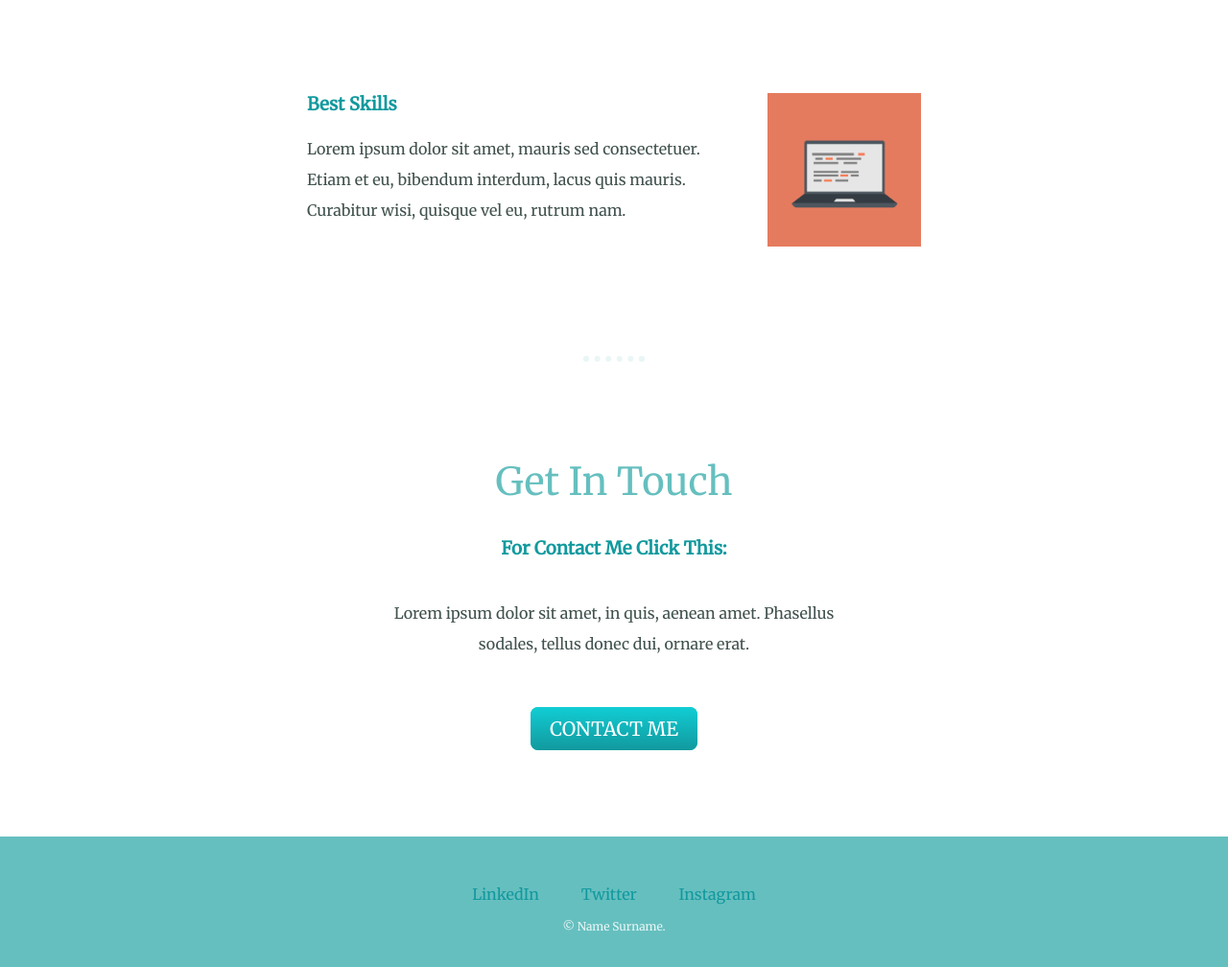
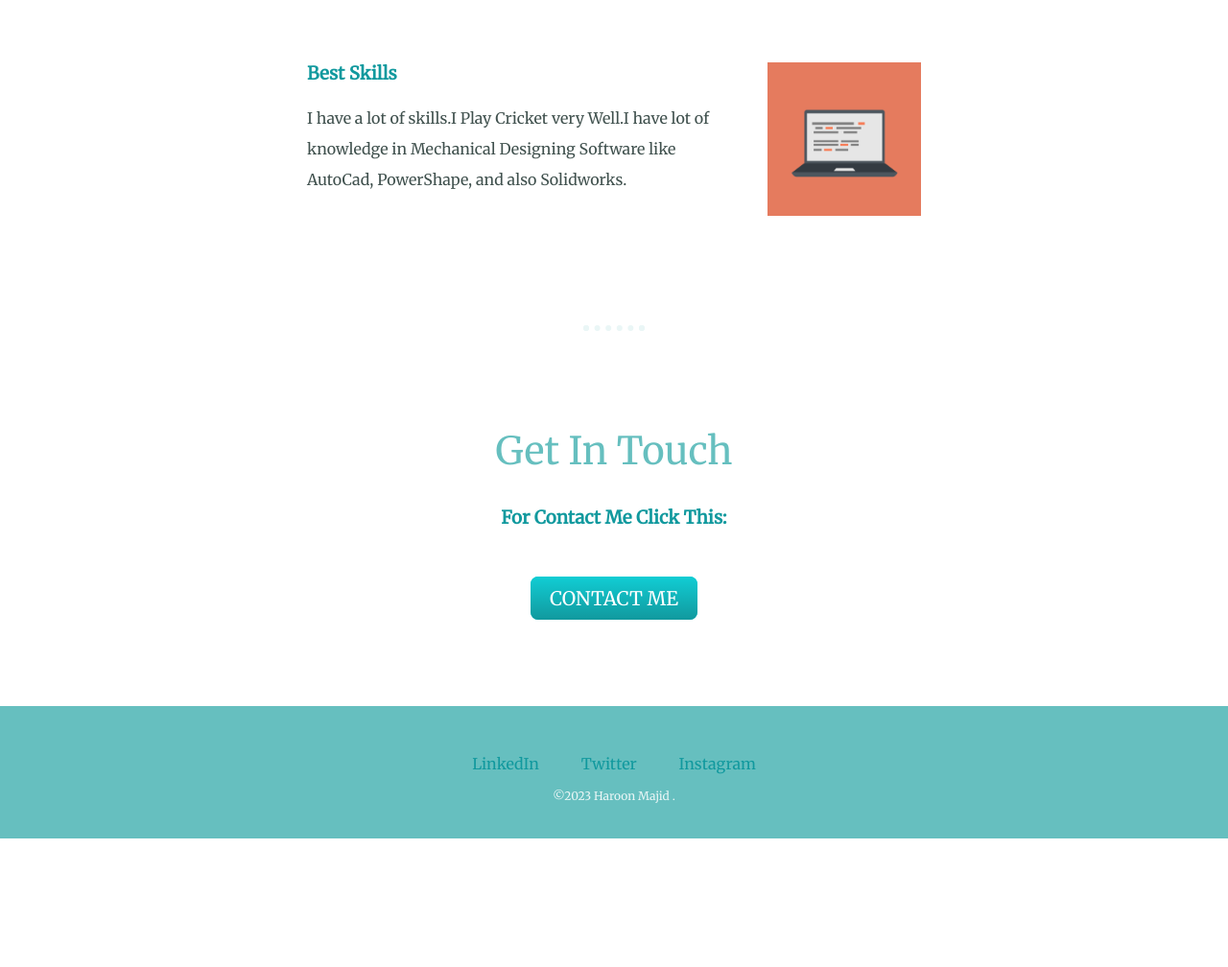
Before and after one commit to haroonmajid/cvvv, a plain HTML site: page index.html in a window 1280 px wide. Shown: the part 1938-2946 px from the top of the page at 96% size. After the commit the page ends 2812 px from the top, so only its background shows below. Drawn offline with Linux system fonts and the light colour scheme.

Commit message:
Add initial cvvv files

```diff
--- a/index.html
+++ b/index.html
@@ -26,7 +26,7 @@
         <div class="profile">
           <img class="myimage" src="images/My Image.png" alt="My Image">
           <h2>Hello.</h2>
-          <p class="intro" >I am a Web Developer. I Start web designing in 2022 February. I want to become a Best Web Developer.</p>
+          <p class="intro" >I am a Web Developer. I Start web designing in 2022. I want to become a Best Web Developer.</p>
         </div>
         <hr>
         <div class="skills">
@@ -39,14 +39,14 @@
           <div class="skill-row1">
             <img class="image1" src="images/computer.png" alt="computer image">
             <h3>Best Skills</h3>
-            <p>Lorem ipsum dolor sit amet, mauris sed consectetuer. Etiam et eu, bibendum interdum, lacus quis mauris. Curabitur wisi, quisque vel eu, rutrum nam.</p>
+            <p>I have a lot of skills.I Play Cricket very Well.I have lot of knowledge in Mechanical Designing Software like AutoCad, PowerShape, and also Solidworks. </p>
           </div>
         </div>
         <hr>
         <div class="contact-me">
           <h2>Get In Touch</h2>
           <h3>For Contact Me Click This:</h3>
-          <p class="contact-message">Lorem ipsum dolor sit amet, in quis, aenean amet. Phasellus sodales, tellus donec dui, ornare erat.</p>
+          <p class="contact-message"></p>
           <a class="btn" href="mailto:haroonmajid0123@gmail.com">CONTACT ME</a>
         </div>
       </div>
@@ -56,7 +56,7 @@
         <a class="footer-link" href="https://www.linkedin.com/in/haroon-majid-75a016264?lipi=urn%3Ali%3Apage%3Ad_flagship3_profile_view_base_contact_details%3BuU4hy0v2SdSfCW4UudSx7w%3D%3D">LinkedIn</a>
         <a class="footer-link" href="https://twitter.com/">Twitter</a>
         <a class="footer-link" href="https://www.instagram.com/haroonmajid63/">Instagram</a>
-        <p class="copy-right">© Name Surname.</p>
+        <p class="copy-right">©2023 Haroon Majid .</p>
       </div>
 
 </body>
```
